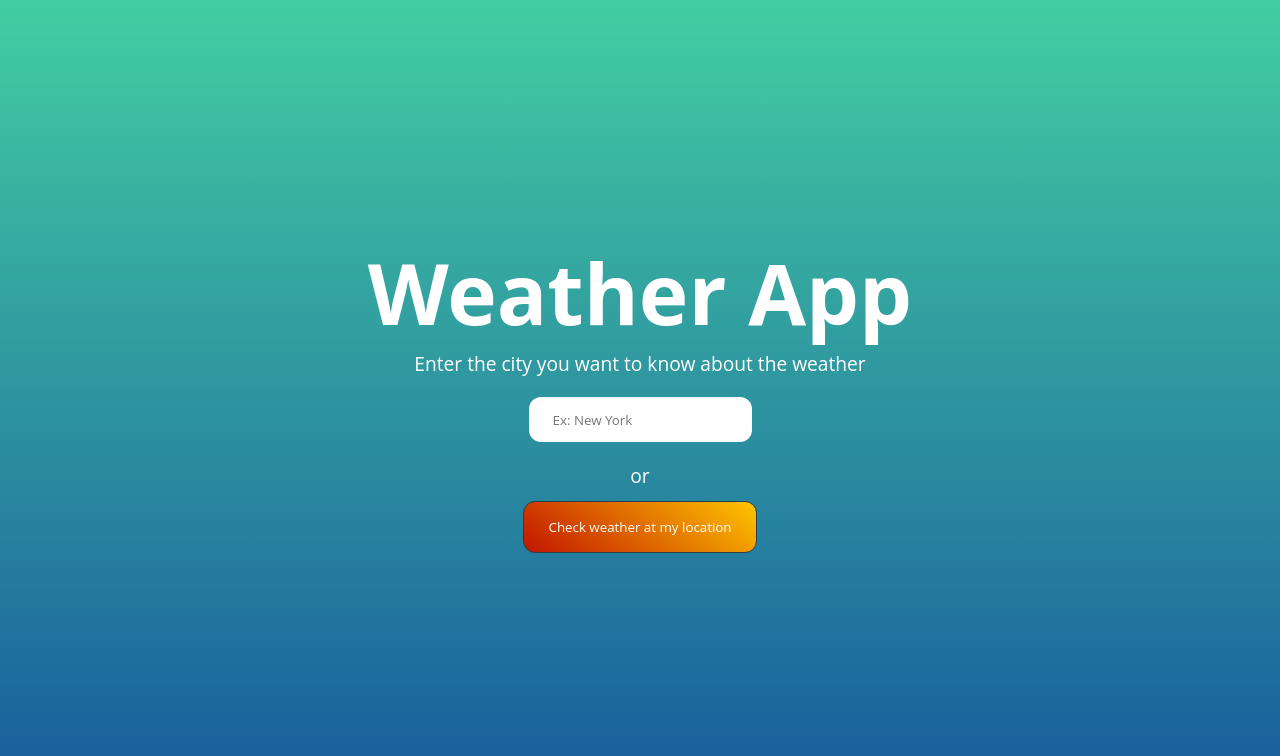
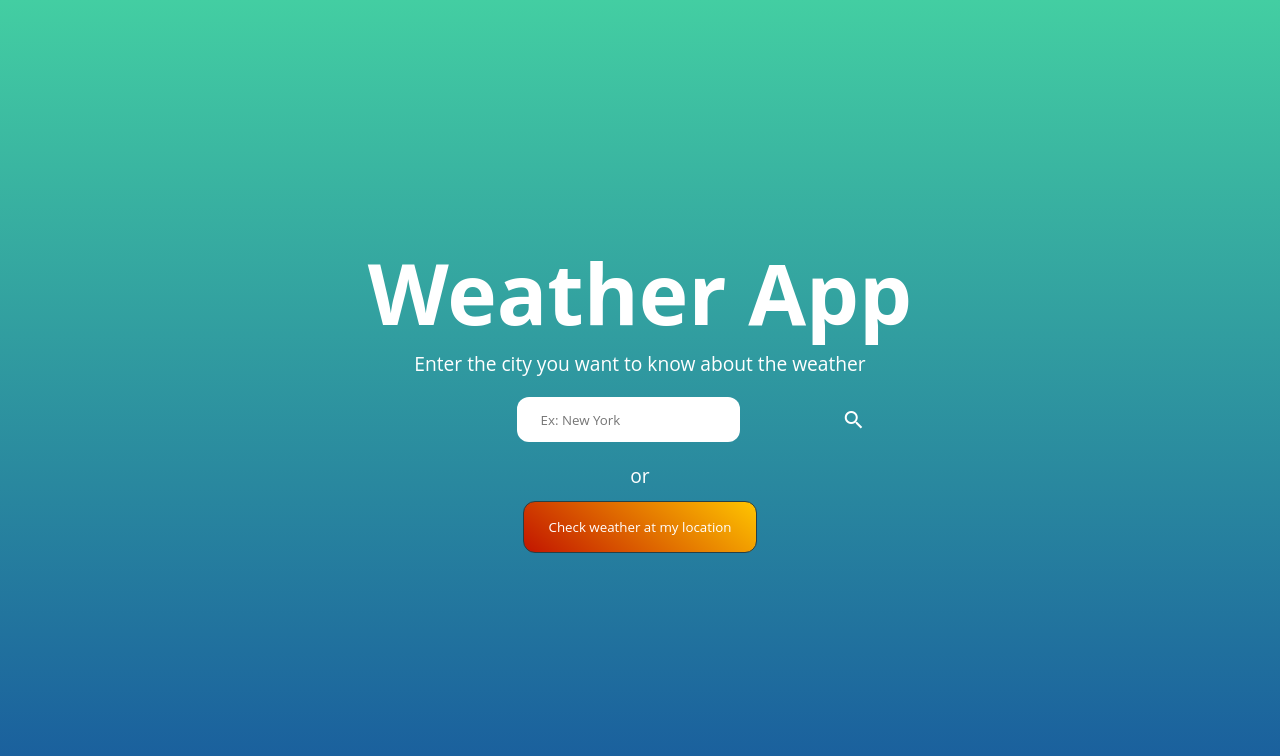
Before and after one commit to rpbarone/weather-app, a plain HTML site: page index.html in a window 1280 px wide. Drawn offline with Linux system fonts and the light colour scheme.

Commit message:
Update index.html

```diff
--- a/index.html
+++ b/index.html
@@ -5,7 +5,7 @@
 	<meta charset="utf-8">
 	<meta name="viewport" content="width=device-width, initial-scale=1.0, shrink-to-fit=false">
 	<link rel="stylesheet" type="text/css" href="style.css">
-
+	<link href="https://fonts.googleapis.com/icon?family=Material+Icons" rel="stylesheet">
 </head>
 <body>
 
@@ -15,7 +15,7 @@
 			<label for="inp1">Enter the city you want to know about the weather</label>
 			<div class="search-city">
 				<input autofocus id="inp1" type="text" name="" placeholder="Ex: New York">
-				<div class="icon" for="inp1"></div>
+				<span class="material-icons">search</span>
 			</div>
 			<label>or</label><br>
 			<button id="pick-current-location">Check weather at my location</button>
```
